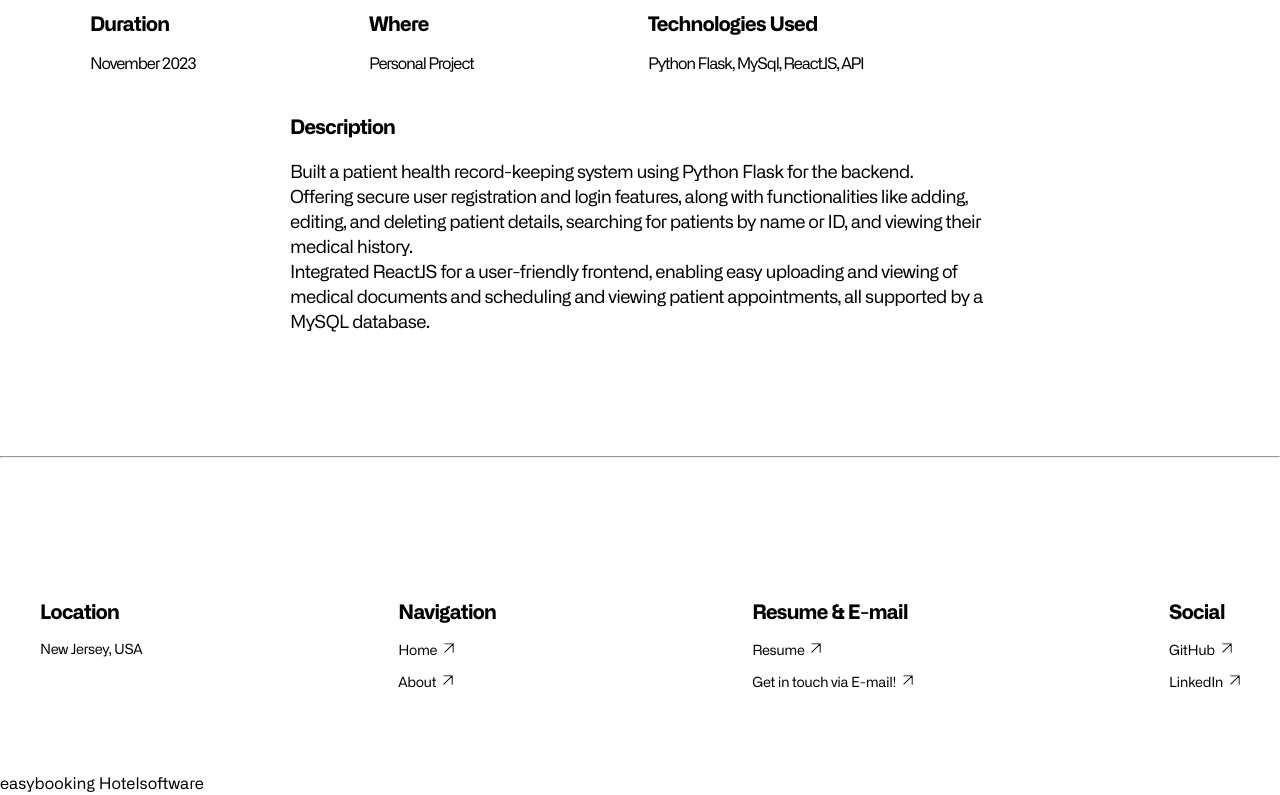
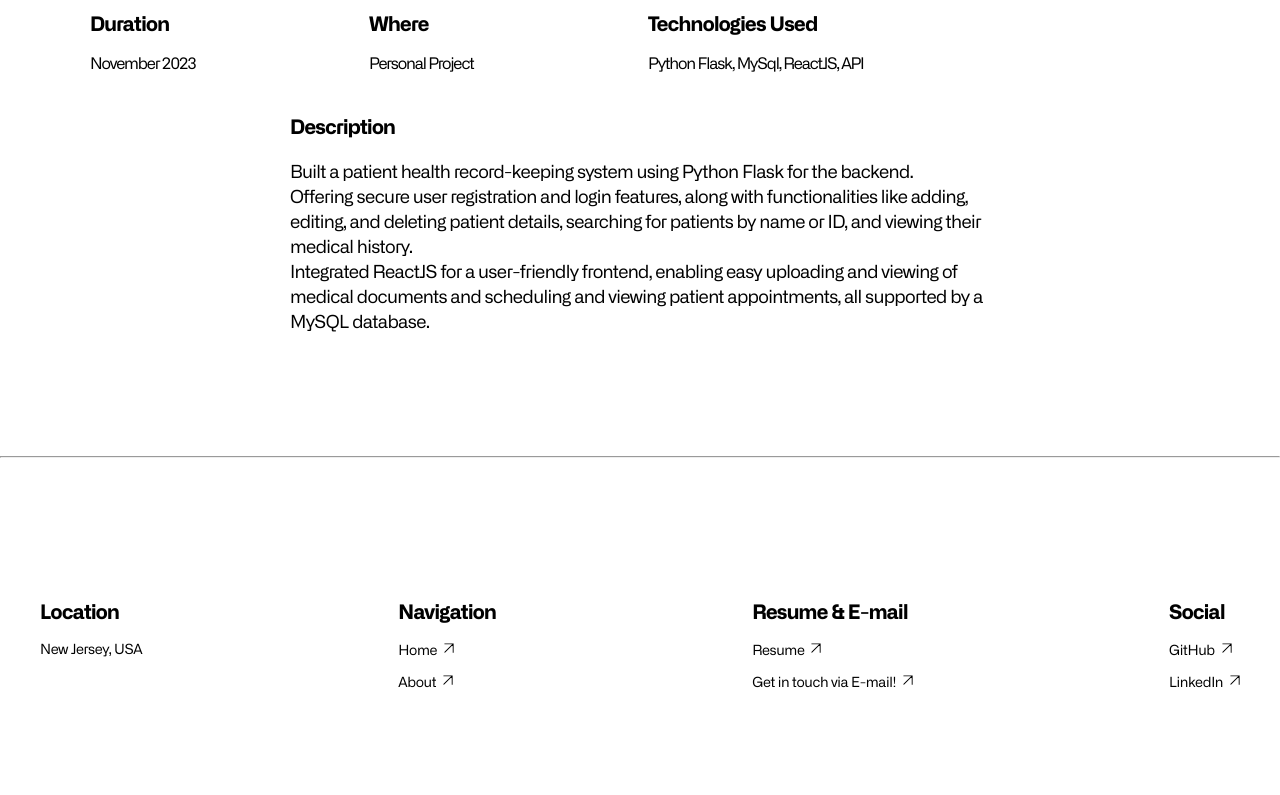
Before and after one commit to vraj138/vraj138.github.io, a plain HTML site: page index.html in a window 1280 px wide. Shown: the part 2826-3621 px from the top of the page. Drawn offline with Linux system fonts and the light colour scheme.

Commit message:
Update index.html

```diff
--- a/index.html
+++ b/index.html
@@ -420,7 +420,6 @@
 		</div>
 	</div>
 	<script type="text/javascript" src="https://www.free-counters.org/count/f8fv"></script><br>
- 	<a href='https://www.easybooking.eu/'>easybooking Hotelsoftware</a> <script type='text/javascript' src='https://whomania.com/ctr?id=e47116ee910fbfc4ac75f8650d54711c6668b5e9'></script>
 	<script src="static/js/jquery-3.5.1.min.dc5e7f18c8.js" type="text/javascript"></script>
 	<script src="static/js/webflow.f8b9a0535.js" type="text/javascript"></script>
 
```
